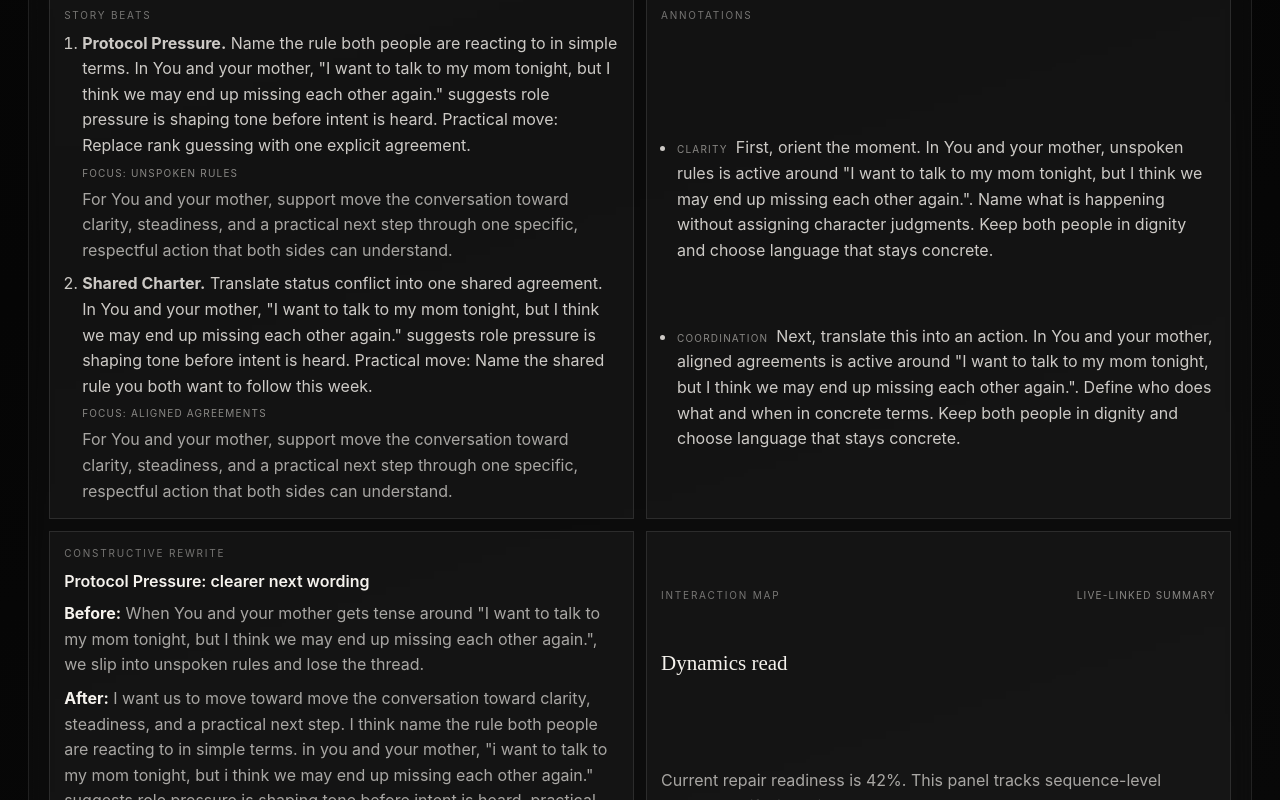
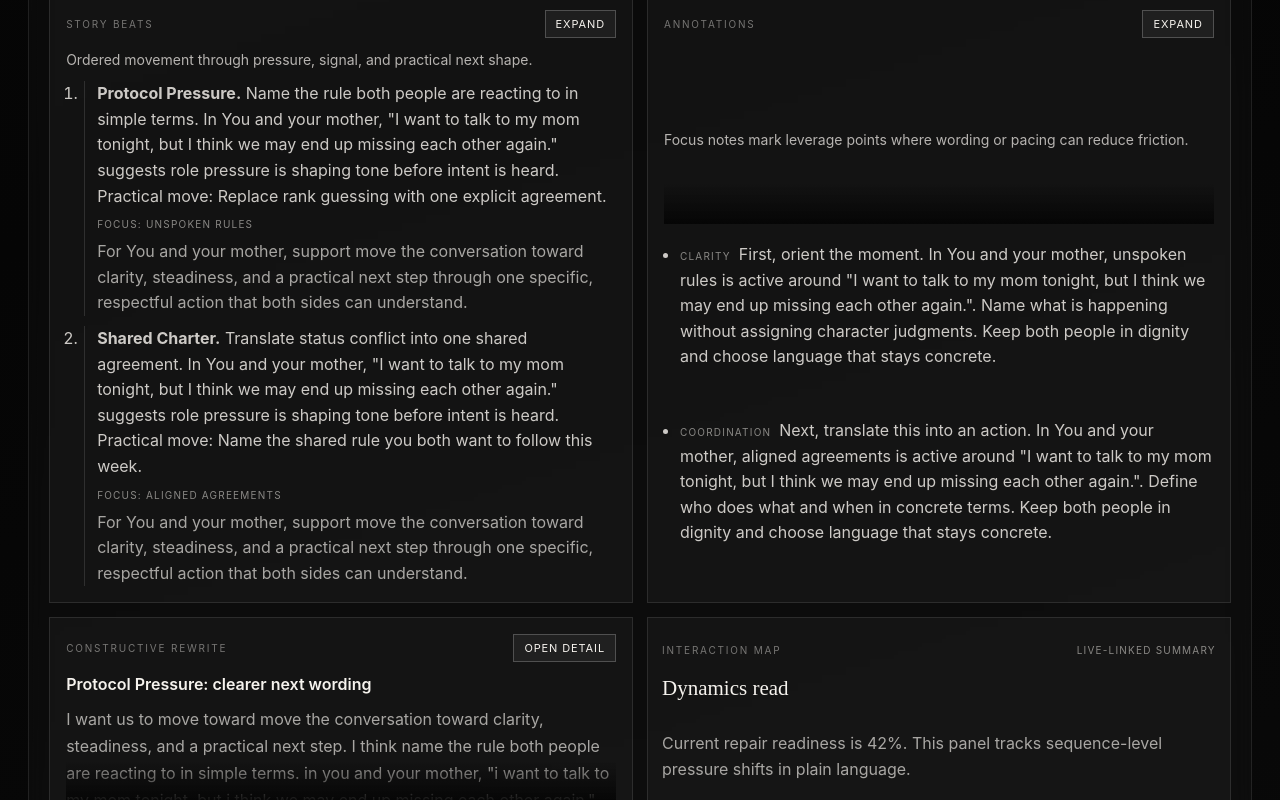
Before and after one commit to chadjameso93-netizen/defragsrelationalswap, a Next.js app in the folder apps/web/: page /workspace in a window 1280 px wide. Shown: the part 1020-1820 px from the top of the page. Built offline with nearby package versions, Linux system fonts and the light colour scheme.

Commit message:
polish workspace story canvas readability

```diff
--- a/apps/web/src/app/workspace/page.tsx
+++ b/apps/web/src/app/workspace/page.tsx
@@ -100,6 +100,9 @@ export default function WorkspacePage() {
   const [message, setMessage] = useState(INITIAL_MESSAGE);
   const [result, setResult] = useState<WorkspaceResponse | null>(null);
   const [loading, setLoading] = useState(false);
+  const [showAllBeats, setShowAllBeats] = useState(false);
+  const [showAllAnnotations, setShowAllAnnotations] = useState(false);
+  const [showRewriteDetails, setShowRewriteDetails] = useState(false);
 
   const transcript = useMemo(() => {
     if (!result) return [];
@@ -224,6 +227,19 @@ export default function WorkspacePage() {
         .ws-card { border: 1px solid rgba(255,255,255,0.1); background: rgba(255,255,255,0.032); padding: 14px; display: grid; gap: 8px; }
         .ws-list { margin: 0; padding-left: 18px; display: grid; gap: 8px; line-height: 1.6; color: rgba(246,243,238,0.82); }
         .ws-tag { font-size: 10px; letter-spacing: 0.12em; text-transform: uppercase; color: rgba(246,243,238,0.52); }
+        .ws-rail { gap: 14px; }
+        .ws-rail-card { padding: 16px; gap: 10px; }
+        .ws-panel-head { display: flex; justify-content: space-between; gap: 10px; align-items: baseline; }
+        .ws-section-intro { margin: 0; color: rgba(246,243,238,0.72); line-height: 1.68; font-size: 14px; }
+        .ws-story-list { padding-left: 16px; gap: 10px; }
+        .ws-story-item { border-left: 1px solid rgba(255,255,255,0.12); padding-left: 12px; margin-left: 2px; display: grid; gap: 7px; }
+        .ws-reveal-row { display: flex; justify-content: space-between; align-items: center; gap: 10px; }
+        .ws-reveal-btn { border: 1px solid rgba(214,195,161,0.36); background: rgba(214,195,161,0.08); color: #f6f3ee; padding: 6px 10px; font-size: 11px; letter-spacing: 0.08em; text-transform: uppercase; cursor: pointer; transition: background 120ms ease, border-color 120ms ease; }
+        .ws-reveal-btn:hover { background: rgba(214,195,161,0.16); border-color: rgba(214,195,161,0.54); }
+        .ws-reveal-btn.quiet { border-color: rgba(255,255,255,0.22); background: rgba(255,255,255,0.05); }
+        .ws-rewrite-shell { display: grid; gap: 8px; border-top: 1px solid rgba(255,255,255,0.12); padding-top: 10px; }
+        .ws-fade-out { position: relative; max-height: 96px; overflow: hidden; }
+        .ws-fade-out::after { content: ""; position: absolute; left: 0; right: 0; bottom: 0; height: 42px; background: linear-gradient(180deg, rgba(5,5,5,0), rgba(5,5,5,0.94)); pointer-events: none; }
 
         @media (max-width: 1320px) {
           .ws-shell { grid-template-columns: 360px minmax(0,1fr); }
@@ -362,13 +378,23 @@ export default function WorkspacePage() {
               <div className="ws-tag">Grammar: {storyCanvas.scene.grammarId}</div>
             </div>
 
-            <div className="ws-divider ws-side-list">
-              <section className="ws-card">
+            <div className="ws-divider ws-side-list ws-rail">
+              <section className="ws-card ws-rail-card">
+                <div className="ws-panel-head">
                   <div className="ws-kicker">Story beats</div>
-                <ol className="ws-list">
-                  {storyCanvas.scene.beats.map((beat) => (
+                  <button
+                    className="ws-reveal-btn quiet"
+                    type="button"
+                    onClick={() => setShowAllBeats((current) => !current)}
+                  >
+                    {showAllBeats ? "Condense" : "Expand"}
+                  </button>
+                </div>
+                <p className="ws-section-intro">Ordered movement through pressure, signal, and practical next shape.</p>
+                <ol className="ws-list ws-story-list">
+                  {(showAllBeats ? storyCanvas.scene.beats : storyCanvas.scene.beats.slice(0, 2)).map((beat) => (
                     <li key={beat.id}>
-                      <div style={{ display: "grid", gap: 6 }}>
+                      <div className="ws-story-item">
                         <div>
                           <strong>{beat.title}.</strong> {beat.selectedOverlay}
                         </div>
@@ -378,12 +404,32 @@ export default function WorkspacePage() {
                     </li>
                   ))}
                 </ol>
+                {!showAllBeats && storyCanvas.scene.beats.length > 2 ? (
+                  <div className="ws-reveal-row">
+                    <div className="ws-tag">{storyCanvas.scene.beats.length - 2} more beats available</div>
+                    <button className="ws-reveal-btn" type="button" onClick={() => setShowAllBeats(true)}>
+                      Show next beats
+                    </button>
+                  </div>
+                ) : null}
               </section>
 
-              <section className="ws-card">
+              <section className="ws-card ws-rail-card">
+                <div className="ws-panel-head">
                   <div className="ws-kicker">Annotations</div>
+                  <button
+                    className="ws-reveal-btn quiet"
+                    type="button"
+                    onClick={() => setShowAllAnnotations((current) => !current)}
+                  >
+                    {showAllAnnotations ? "Condense" : "Expand"}
+                  </button>
+                </div>
+                <p className={`ws-section-intro ${showAllAnnotations ? "" : "ws-fade-out"}`}>
+                  Focus notes mark leverage points where wording or pacing can reduce friction.
+                </p>
                 <ul className="ws-list" style={{ paddingLeft: 16 }}>
-                  {storyCanvas.annotations.map((annotation) => (
+                  {(showAllAnnotations ? storyCanvas.annotations : storyCanvas.annotations.slice(0, 3)).map((annotation) => (
                     <li key={annotation.id}>
                       <span className="ws-tag" style={{ marginRight: 8 }}>
                         {annotation.category}
@@ -392,19 +438,44 @@ export default function WorkspacePage() {
                     </li>
                   ))}
                 </ul>
+                {!showAllAnnotations && storyCanvas.annotations.length > 3 ? (
+                  <div className="ws-reveal-row">
+                    <div className="ws-tag">{storyCanvas.annotations.length - 3} more annotations</div>
+                    <button className="ws-reveal-btn" type="button" onClick={() => setShowAllAnnotations(true)}>
+                      Reveal full set
+                    </button>
+                  </div>
+                ) : null}
               </section>
 
               {storyCanvas.rewritePath ? (
-                <section className="ws-card">
+                <section className="ws-card ws-rail-card">
+                  <div className="ws-panel-head">
                     <div className="ws-kicker">Constructive rewrite</div>
+                    <button
+                      className="ws-reveal-btn quiet"
+                      type="button"
+                      onClick={() => setShowRewriteDetails((current) => !current)}
+                    >
+                      {showRewriteDetails ? "Hide detail" : "Open detail"}
+                    </button>
+                  </div>
                   <div style={{ fontWeight: 600 }}>{storyCanvas.rewritePath.title}</div>
-                  <div className="ws-muted" style={{ lineHeight: 1.6 }}>
+                  {showRewriteDetails ? (
+                    <div className="ws-rewrite-shell">
+                      <div className="ws-muted" style={{ lineHeight: 1.72 }}>
                         <strong style={{ color: "#f6f3ee" }}>Before:</strong> {storyCanvas.rewritePath.before}
                       </div>
-                  <div className="ws-muted" style={{ lineHeight: 1.6 }}>
+                      <div className="ws-muted" style={{ lineHeight: 1.72 }}>
                         <strong style={{ color: "#f6f3ee" }}>After:</strong> {storyCanvas.rewritePath.after}
                       </div>
                       <div className="ws-tag">{storyCanvas.rewritePath.rationale}</div>
+                    </div>
+                  ) : (
+                    <div className="ws-muted ws-fade-out" style={{ lineHeight: 1.68 }}>
+                      {storyCanvas.rewritePath.after}
+                    </div>
+                  )}
                 </section>
               ) : null}
 
```
Lines whose indentation alone changed are shown as unchanged.
